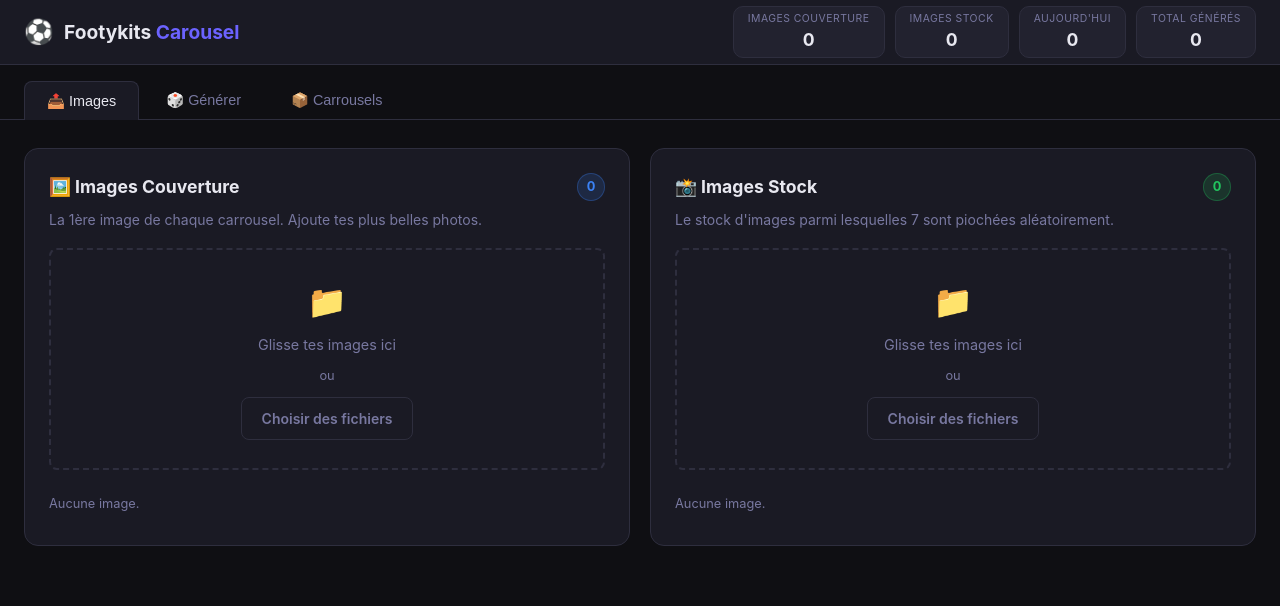
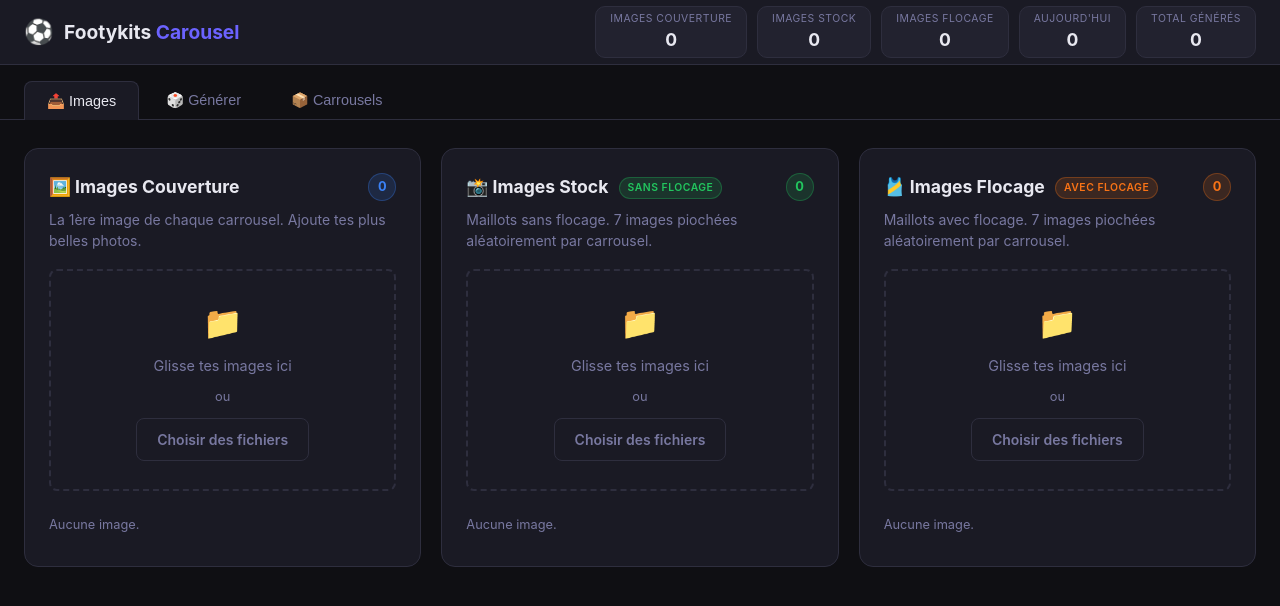
Before and after one commit to khalidlotf-cell/footykits-carousels, a Flask app: page / in a window 1280 px wide. Shown: the top 606 px of the page. Run offline with Flask 3, Linux system fonts and the light colour scheme; data that the repository does not hold is empty.

Commit message:
Add category3 (flocage) and video type selector for carousel generation
- Add category3 in Supabase for jerseys with flocage (printing)
- Add type toggle in generate tab: "Sans flocage" vs "Avec flocage"
- Generate from category2 or category3 based on selected type
- Update stats bar and upload tab with category3 card
- Add orange badge/tag styling for flocage category

Co-Authored-By: Claude Sonnet 4.6 <noreply@anthropic.com>

```diff
--- a/app.py
+++ b/app.py
@@ -76,21 +76,23 @@ def public_url(path):
 
 # ─── Génération carrousel ──────────────────────────────────────────────────────
 
-def generate_carousel():
+def generate_carousel(video_type='sans_flocage'):
     try:
         sb = get_supabase()
         cat1 = list_images('category1')
-        cat2 = list_images('category2')
+        stock_category = 'category3' if video_type == 'flocage' else 'category2'
+        cat_stock = list_images(stock_category)
 
         if not cat1:
             print("Catégorie 1 vide, génération annulée.")
             return None
-        if len(cat2) < 7:
-            print(f"Catégorie 2 insuffisante ({len(cat2)}/7), génération annulée.")
+        if len(cat_stock) < 7:
+            label = "Flocage" if video_type == 'flocage' else "Stock"
+            print(f"Catégorie {label} insuffisante ({len(cat_stock)}/7), génération annulée.")
             return None
 
         cover = random.choice(cat1)
-        stock = random.sample(cat2, 7)
+        stock = random.sample(cat_stock, 7)
         description = random.choice(DESCRIPTIONS)
 
         carousel_id = str(uuid.uuid4())[:8]
@@ -98,7 +100,7 @@ def generate_carousel():
         carousel_name = f"carousel_{timestamp.strftime('%Y%m%d_%H%M%S')}_{carousel_id}"
 
         cover_path = f"category1/{cover}"
-        stock_paths = [f"category2/{img}" for img in stock]
+        stock_paths = [f"{stock_category}/{img}" for img in stock]
         all_paths = [cover_path] + stock_paths
 
         carousel_data = {
@@ -111,10 +113,11 @@ def generate_carousel():
             'description': description,
             'hashtags': HASHTAGS,
             'all_paths': all_paths,
+            'video_type': video_type,
         }
 
         sb.table('carousels').insert(carousel_data).execute()
-        print(f"Carrousel généré : {carousel_name}")
+        print(f"Carrousel généré ({video_type}) : {carousel_name}")
         return carousel_data
 
     except Exception as e:
@@ -145,7 +148,7 @@ def upload():
         return jsonify({'error': 'Aucun fichier'}), 400
 
     category = request.form.get('category', 'category1')
-    if category not in ['category1', 'category2']:
+    if category not in ['category1', 'category2', 'category3']:
         return jsonify({'error': 'Catégorie invalide'}), 400
 
     files = request.files.getlist('files')
@@ -178,7 +181,7 @@ def upload():
 
 @app.route('/api/images/<category>')
 def get_images(category):
-    if category not in ['category1', 'category2']:
+    if category not in ['category1', 'category2', 'category3']:
         return jsonify({'error': 'Catégorie invalide'}), 400
 
     names = list_images(category)
@@ -192,7 +195,7 @@ def delete_image():
     category = data.get('category')
     filename = data.get('filename')
 
-    if category not in ['category1', 'category2']:
+    if category not in ['category1', 'category2', 'category3']:
         return jsonify({'error': 'Catégorie invalide'}), 400
 
     try:
@@ -205,24 +208,35 @@ def delete_image():
 
 @app.route('/api/generate', methods=['POST'])
 def generate_one():
-    carousel = generate_carousel()
+    data = request.get_json() or {}
+    video_type = data.get('video_type', 'sans_flocage')
+    if video_type not in ['flocage', 'sans_flocage']:
+        video_type = 'sans_flocage'
+
+    carousel = generate_carousel(video_type)
     if carousel:
-        # Add preview URL
         carousel['preview_url'] = public_url(carousel['cover'])
         return jsonify({'success': True, 'carousel': carousel})
 
     cat1 = len(list_images('category1'))
-    cat2 = len(list_images('category2'))
+    stock_category = 'category3' if video_type == 'flocage' else 'category2'
+    cat_stock = len(list_images(stock_category))
+    label = "Flocage" if video_type == 'flocage' else "Stock"
     if cat1 == 0:
         return jsonify({'error': 'Ajoutez au moins 1 image en Catégorie 1'}), 400
-    return jsonify({'error': f'Catégorie 2 : {cat2}/7 images minimum requises'}), 400
+    return jsonify({'error': f'Catégorie {label} : {cat_stock}/7 images minimum requises'}), 400
 
 
 @app.route('/api/generate-five', methods=['POST'])
 def generate_five():
+    data = request.get_json() or {}
+    video_type = data.get('video_type', 'sans_flocage')
+    if video_type not in ['flocage', 'sans_flocage']:
+        video_type = 'sans_flocage'
+
     generated = []
     for _ in range(5):
-        c = generate_carousel()
+        c = generate_carousel(video_type)
         if c:
             c['preview_url'] = public_url(c['cover'])
             generated.append(c)
@@ -233,10 +247,12 @@ def generate_five():
         return jsonify({'success': True, 'count': len(generated), 'carousels': generated})
 
     cat1 = len(list_images('category1'))
-    cat2 = len(list_images('category2'))
+    stock_category = 'category3' if video_type == 'flocage' else 'category2'
+    cat_stock = len(list_images(stock_category))
+    label = "Flocage" if video_type == 'flocage' else "Stock"
     if cat1 == 0:
         return jsonify({'error': 'Catégorie 1 vide'}), 400
-    return jsonify({'error': f'Catégorie 2 : {cat2}/7 images minimum'}), 400
+    return jsonify({'error': f'Catégorie {label} : {cat_stock}/7 images minimum'}), 400
 
 
 @app.route('/api/trigger', methods=['GET', 'POST'])
@@ -322,6 +338,7 @@ def get_stats():
     try:
         cat1 = len(list_images('category1'))
         cat2 = len(list_images('category2'))
+        cat3 = len(list_images('category3'))
 
         sb = get_supabase()
         total_res = sb.table('carousels').select('id', count='exact').execute()
@@ -334,15 +351,17 @@ def get_stats():
         return jsonify({
             'category1': cat1,
             'category2': cat2,
+            'category3': cat3,
             'total_generated': total,
             'today_generated': today,
-            'ready': cat1 >= 1 and cat2 >= 7,
+            'ready_sans_flocage': cat1 >= 1 and cat2 >= 7,
+            'ready_flocage': cat1 >= 1 and cat3 >= 7,
         })
     except Exception as e:
         return jsonify({
-            'category1': 0, 'category2': 0,
+            'category1': 0, 'category2': 0, 'category3': 0,
             'total_generated': 0, 'today_generated': 0,
-            'ready': False, 'error': str(e)
+            'ready_sans_flocage': False, 'ready_flocage': False, 'error': str(e)
         })
 
 
--- a/static/css/style.css
+++ b/static/css/style.css
@@ -148,8 +148,20 @@ main {
   gap: 20px;
 }
 
+/* ── Three Column Layout ──────────────────────────────────── */
+.three-col {
+  display: grid;
+  grid-template-columns: 1fr 1fr 1fr;
+  gap: 20px;
+}
+
+@media (max-width: 1024px) {
+  .three-col { grid-template-columns: 1fr 1fr; }
+}
+
 @media (max-width: 768px) {
   .two-col { grid-template-columns: 1fr; }
+  .three-col { grid-template-columns: 1fr; }
   .stats-bar { display: none; }
 }
 
@@ -168,6 +180,7 @@ main {
 
 .badge-blue { background: rgba(59,130,246,0.15); color: var(--blue); border: 1px solid rgba(59,130,246,0.3); }
 .badge-green { background: rgba(34,197,94,0.15); color: var(--green); border: 1px solid rgba(34,197,94,0.3); }
+.badge-orange { background: rgba(249,115,22,0.15); color: #f97316; border: 1px solid rgba(249,115,22,0.3); }
 
 /* ── Buttons ──────────────────────────────────────────────── */
 .btn {
@@ -305,6 +318,74 @@ main {
 }
 
 .img-thumb:hover .del-btn { display: flex; }
+
+/* ── Type Tags (on card headers) ─────────────────────────── */
+.type-tag {
+  display: inline-block;
+  font-size: 0.65rem;
+  font-weight: 600;
+  padding: 2px 8px;
+  border-radius: 20px;
+  text-transform: uppercase;
+  letter-spacing: 0.5px;
+  vertical-align: middle;
+  margin-left: 6px;
+}
+.type-tag-green { background: rgba(34,197,94,0.15); color: var(--green); border: 1px solid rgba(34,197,94,0.3); }
+.type-tag-orange { background: rgba(249,115,22,0.15); color: #f97316; border: 1px solid rgba(249,115,22,0.3); }
+
+/* ── Type Selector ────────────────────────────────────────── */
+.type-selector {
+  margin: 20px 0 0;
+}
+
+.type-selector-label {
+  font-size: 0.85rem;
+  color: var(--text-muted);
+  margin-bottom: 10px;
+  font-weight: 500;
+}
+
+.type-toggle {
+  display: flex;
+  gap: 8px;
+  background: var(--surface2);
+  border: 1px solid var(--border);
+  border-radius: 10px;
+  padding: 4px;
+}
+
+.type-btn {
+  flex: 1;
+  padding: 10px 16px;
+  border-radius: 8px;
+  border: none;
+  background: transparent;
+  color: var(--text-muted);
+  font-size: 0.9rem;
+  font-weight: 600;
+  cursor: pointer;
+  transition: all 0.2s;
+}
+
+.type-btn:hover { color: var(--text); }
+
+.type-btn.active {
+  background: var(--surface);
+  color: var(--text);
+  box-shadow: 0 2px 8px rgba(0,0,0,0.3);
+  border: 1px solid var(--border);
+}
+
+.type-btn[data-type="flocage"].active {
+  color: #f97316;
+  border-color: rgba(249,115,22,0.4);
+}
+
+.type-btn[data-type="sans_flocage"].active {
+  color: var(--green);
+  border-color: rgba(34,197,94,0.4);
+}
 
 /* ── Generate Tab ─────────────────────────────────────────── */
 .generate-center {
--- a/static/js/app.js
+++ b/static/js/app.js
@@ -20,6 +20,16 @@ document.querySelectorAll('.tab').forEach(btn => {
   });
 });
 
+// ── Type selector ─────────────────────────────────────────────
+let selectedType = 'sans_flocage';
+
+function selectType(type) {
+  selectedType = type;
+  document.querySelectorAll('.type-btn').forEach(b => b.classList.remove('active'));
+  document.querySelector(`.type-btn[data-type="${type}"]`).classList.add('active');
+  updateGenerateInfo();
+}
+
 // ── Stats ─────────────────────────────────────────────────────
 async function loadStats() {
   try {
@@ -27,10 +37,12 @@ async function loadStats() {
     const d = await r.json();
     document.getElementById('statCat1').textContent = d.category1;
     document.getElementById('statCat2').textContent = d.category2;
+    document.getElementById('statCat3').textContent = d.category3;
     document.getElementById('statToday').textContent = d.today_generated;
     document.getElementById('statTotal').textContent = d.total_generated;
     document.getElementById('badgeCat1').textContent = d.category1;
     document.getElementById('badgeCat2').textContent = d.category2;
+    document.getElementById('badgeCat3').textContent = d.category3;
     return d;
   } catch(e) { return null; }
 }
@@ -39,15 +51,23 @@ async function updateGenerateInfo() {
   const d = await loadStats();
   if (!d) return;
   document.getElementById('infoC1').textContent = d.category1 + ' image(s)';
-  document.getElementById('infoC2').textContent = d.category2 + ' image(s)';
-  document.getElementById('readyAlert').style.display = d.ready ? 'none' : 'block';
+
+  if (selectedType === 'flocage') {
+    document.getElementById('infoStockLabel').textContent = '🎽 Images flocage';
+    document.getElementById('infoC2').textContent = d.category3 + ' image(s)';
+    document.getElementById('readyAlert').style.display = d.ready_flocage ? 'none' : 'block';
+  } else {
+    document.getElementById('infoStockLabel').textContent = '📸 Images stock';
+    document.getElementById('infoC2').textContent = d.category2 + ' image(s)';
+    document.getElementById('readyAlert').style.display = d.ready_sans_flocage ? 'none' : 'block';
+  }
 }
 
 // ── Upload ────────────────────────────────────────────────────
 async function uploadFiles(files, category) {
   if (!files || files.length === 0) return;
 
-  const num = category === 'category1' ? '1' : '2';
+  const num = category === 'category1' ? '1' : category === 'category2' ? '2' : '3';
   const progressBar = document.getElementById(`progress${num}`);
   const progressFill = document.getElementById(`progressFill${num}`);
 
@@ -95,7 +115,7 @@ async function loadImages(category) {
   try {
     const r = await fetch(`/api/images/${category}`);
     const d = await r.json();
-    const num = category === 'category1' ? '1' : '2';
+    const num = category === 'category1' ? '1' : category === 'category2' ? '2' : '3';
     const grid = document.getElementById(`grid${num}`);
     grid.innerHTML = '';
 
@@ -140,7 +160,11 @@ async function generateOne() {
   btn.disabled = true;
   btn.innerHTML = '<span class="spinner"></span> Génération...';
   try {
-    const r = await fetch('/api/generate', { method: 'POST' });
+    const r = await fetch('/api/generate', {
+      method: 'POST',
+      headers: { 'Content-Type': 'application/json' },
+      body: JSON.stringify({ video_type: selectedType })
+    });
     const d = await r.json();
     btn.disabled = false;
     btn.innerHTML = '<span>🎲</span> Générer 1 carrousel';
@@ -163,7 +187,11 @@ async function generateFive() {
   btn.disabled = true;
   btn.innerHTML = '<span class="spinner"></span> Génération...';
   try {
-    const r = await fetch('/api/generate-five', { method: 'POST' });
+    const r = await fetch('/api/generate-five', {
+      method: 'POST',
+      headers: { 'Content-Type': 'application/json' },
+      body: JSON.stringify({ video_type: selectedType })
+    });
     const d = await r.json();
     btn.disabled = false;
     btn.innerHTML = '<span>⚡</span> Générer 5 carrousels';
@@ -313,7 +341,9 @@ function formatDate(iso) {
 (async function init() {
   setupDrop('drop1', 'category1');
   setupDrop('drop2', 'category2');
+  setupDrop('drop3', 'category3');
   await loadStats();
   await loadImages('category1');
   await loadImages('category2');
+  await loadImages('category3');
 })();
--- a/templates/index.html
+++ b/templates/index.html
@@ -25,6 +25,10 @@
           <span class="stat-val" id="statCat2">—</span>
         </div>
         <div class="stat-pill">
+          <span class="stat-label">Images flocage</span>
+          <span class="stat-val" id="statCat3">—</span>
+        </div>
+        <div class="stat-pill">
           <span class="stat-label">Aujourd'hui</span>
           <span class="stat-val" id="statToday">—</span>
         </div>
@@ -49,7 +53,7 @@
          TAB 1 — UPLOAD
     ══════════════════════════════════════════════════════════ -->
     <section id="tab-upload" class="tab-content active">
-      <div class="two-col">
+      <div class="three-col">
 
         <!-- CATEGORY 1 -->
         <div class="card">
@@ -79,10 +83,10 @@
         <!-- CATEGORY 2 -->
         <div class="card">
           <div class="card-header">
-            <h2>📸 Images Stock</h2>
+            <h2>📸 Images Stock <span class="type-tag type-tag-green">Sans flocage</span></h2>
             <span class="badge badge-green" id="badgeCat2">0</span>
           </div>
-          <p class="card-desc">Le stock d'images parmi lesquelles 7 sont piochées aléatoirement.</p>
+          <p class="card-desc">Maillots sans flocage. 7 images piochées aléatoirement par carrousel.</p>
 
           <div class="drop-zone" id="drop2">
             <div class="drop-icon">📁</div>
@@ -101,6 +105,31 @@
           <div class="image-grid" id="grid2"></div>
         </div>
 
+        <!-- CATEGORY 3 -->
+        <div class="card">
+          <div class="card-header">
+            <h2>🎽 Images Flocage <span class="type-tag type-tag-orange">Avec flocage</span></h2>
+            <span class="badge badge-orange" id="badgeCat3">0</span>
+          </div>
+          <p class="card-desc">Maillots avec flocage. 7 images piochées aléatoirement par carrousel.</p>
+
+          <div class="drop-zone" id="drop3">
+            <div class="drop-icon">📁</div>
+            <p>Glisse tes images ici</p>
+            <span>ou</span>
+            <label class="btn btn-outline">
+              Choisir des fichiers
+              <input type="file" multiple accept="image/*" onchange="uploadFiles(this.files, 'category3')" hidden />
+            </label>
+          </div>
+
+          <div class="progress-bar" id="progress3" style="display:none">
+            <div class="progress-fill" id="progressFill3"></div>
+          </div>
+
+          <div class="image-grid" id="grid3"></div>
+        </div>
+
       </div>
     </section>
 
@@ -117,13 +146,26 @@
             + une description + les hashtags générés automatiquement.
           </p>
 
+          <!-- TYPE SELECTOR -->
+          <div class="type-selector">
+            <p class="type-selector-label">Type de carrousel :</p>
+            <div class="type-toggle">
+              <button class="type-btn active" data-type="sans_flocage" onclick="selectType('sans_flocage')">
+                📸 Sans flocage
+              </button>
+              <button class="type-btn" data-type="flocage" onclick="selectType('flocage')">
+                🎽 Avec flocage
+              </button>
+            </div>
+          </div>
+
           <div class="generate-info" id="generateInfo">
             <div class="info-row">
               <span>📁 Images couverture</span>
               <span id="infoC1" class="info-val">—</span>
             </div>
-            <div class="info-row">
-              <span>📸 Images stock</span>
+            <div class="info-row" id="infoStockRow">
+              <span id="infoStockLabel">📸 Images stock</span>
               <span id="infoC2" class="info-val">—</span>
             </div>
             <div class="info-row">
@@ -133,7 +175,7 @@
           </div>
 
           <div id="readyAlert" class="alert alert-warning" style="display:none">
-            ⚠️ Il faut au moins <strong>1 image couverture</strong> et <strong>7 images stock</strong> pour générer.
+            ⚠️ Il faut au moins <strong>1 image couverture</strong> et <strong>7 images</strong> dans la catégorie sélectionnée pour générer.
           </div>
 
           <div class="generate-buttons">
```
